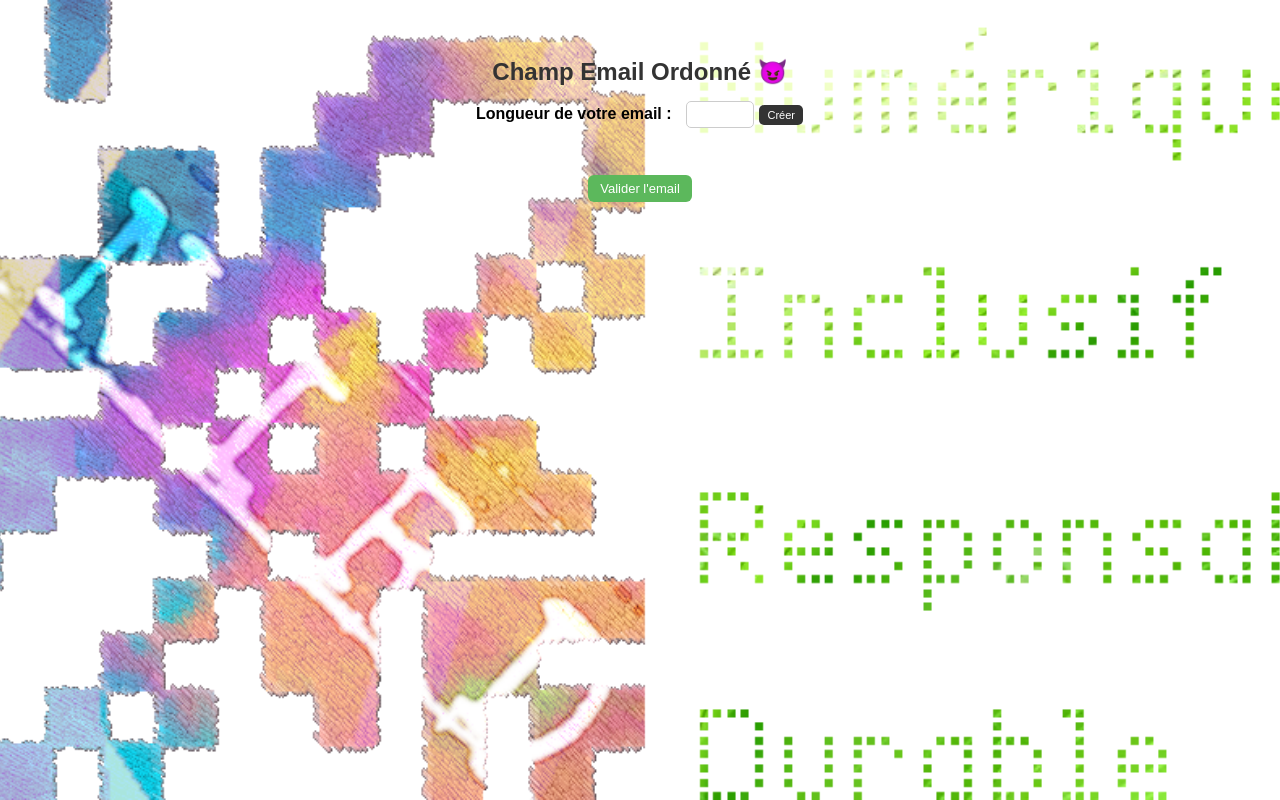
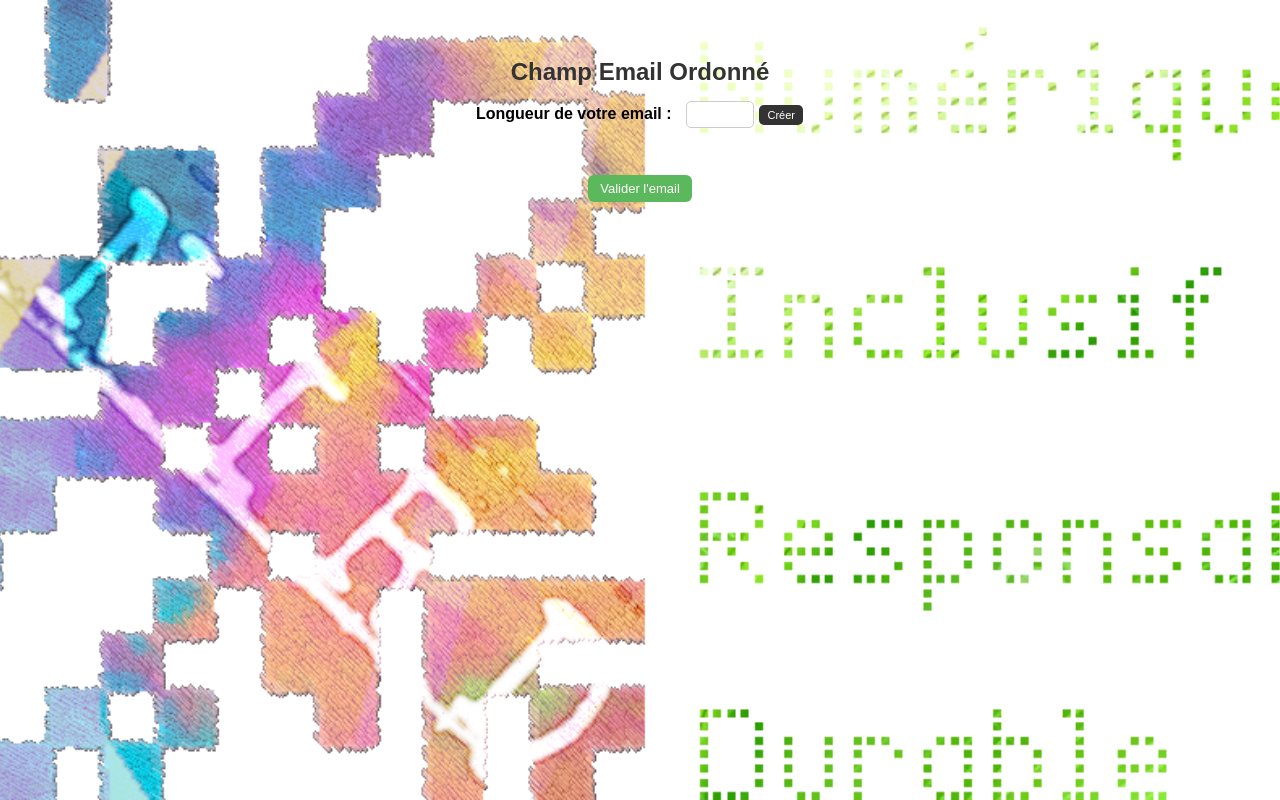
Before and after one commit to cheymahassine/email-ingerable, a plain HTML site: page index.html in a window 1280 px wide. Drawn offline with Linux system fonts and the light colour scheme.

Commit message:
index.html

```diff
--- a/index.html
+++ b/index.html
@@ -106,7 +106,7 @@
 </head>
 <body>
 
-<h2>Champ Email Ordonné 😈</h2>
+<h2>Champ Email Ordonné </h2>
 
 <label>Longueur de votre email :</label>
 <input type="number" id="emailLength" min="1" max="60">
```
